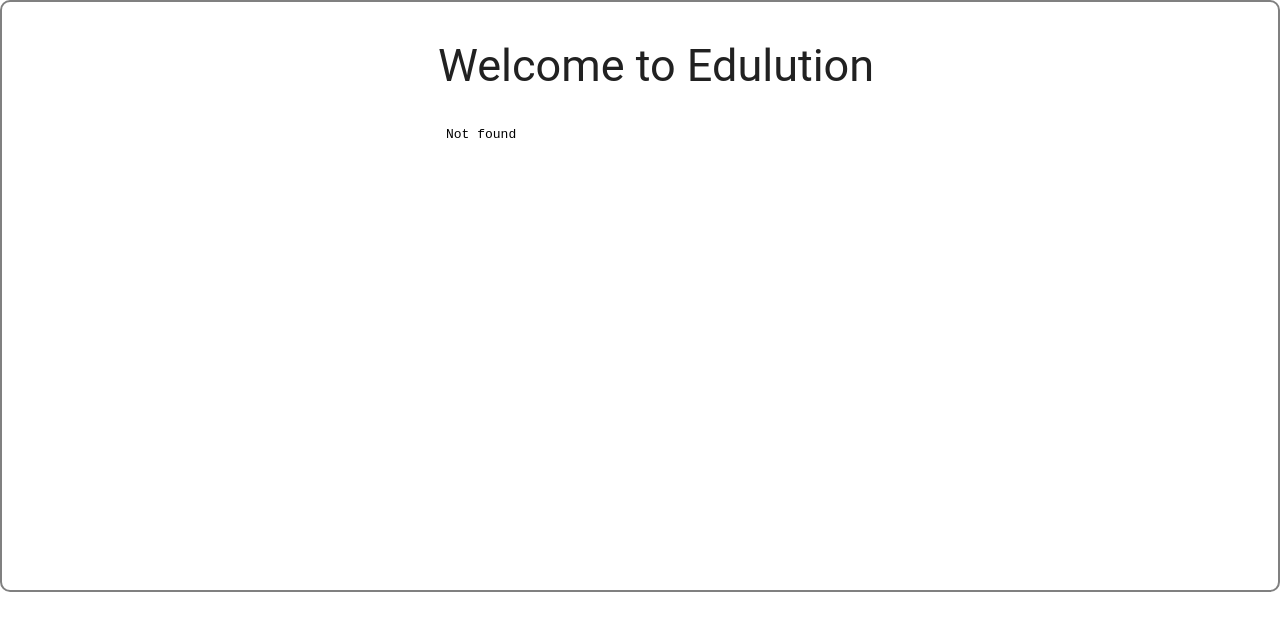
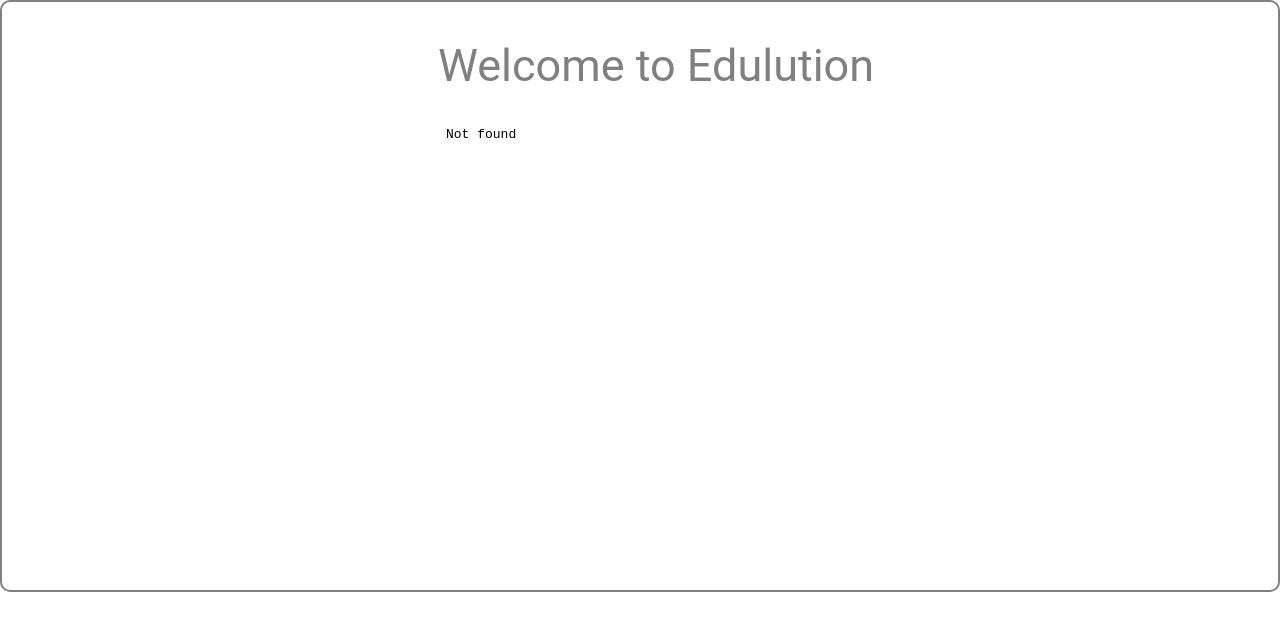
Before and after one commit to Ldn2016/team-20, a website: page views/help.html in a window 1280 px wide. Drawn offline with nearby package versions, Linux system fonts and the light colour scheme.

Commit message:
Add Styling

```diff
--- a/public/styles.css
+++ b/public/styles.css
@@ -5,7 +5,7 @@
 .welcome {
   border: 2px grey solid;
   border-radius: 10px;
-  background-color:
+  color: grey;
 }
 
 #cy {
```
